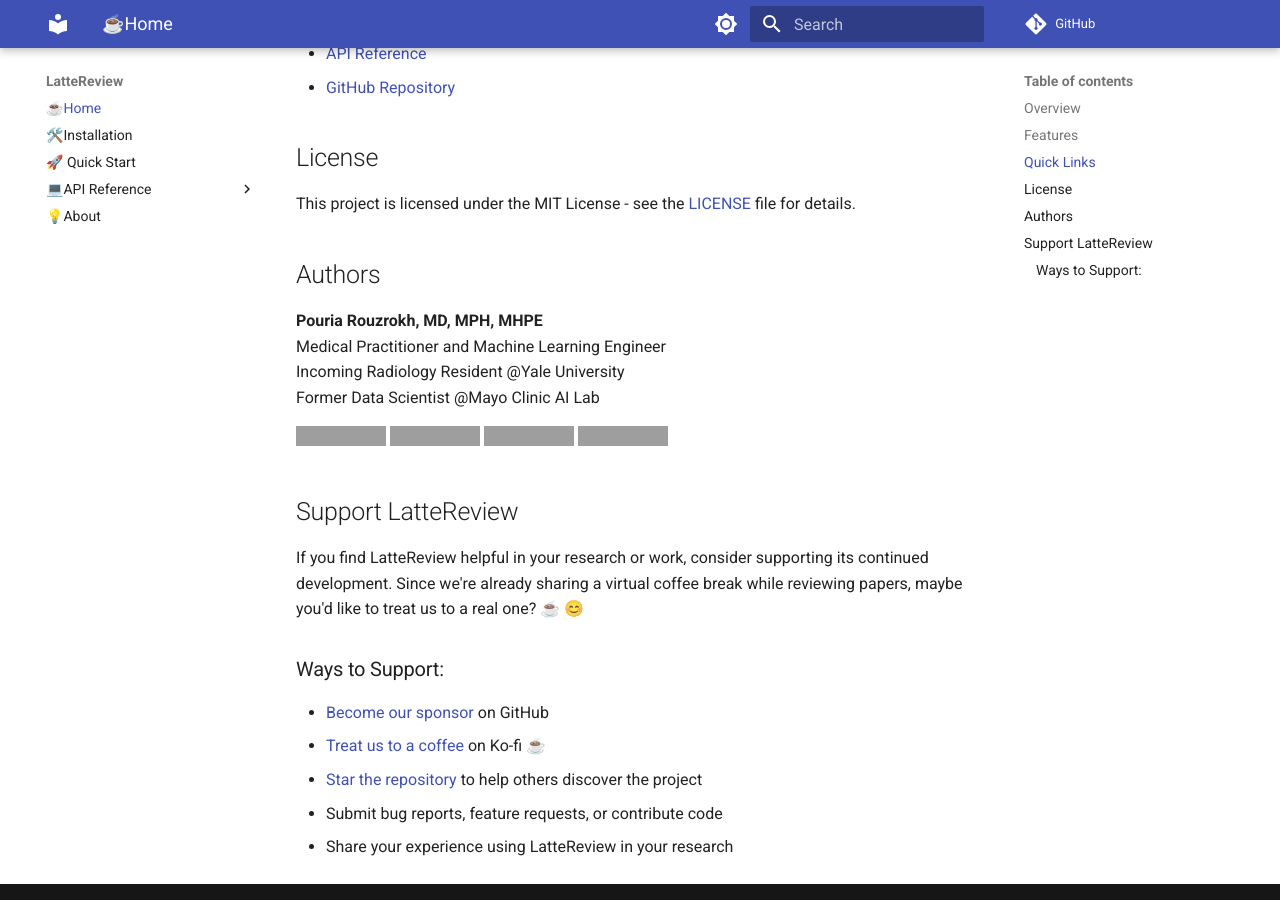
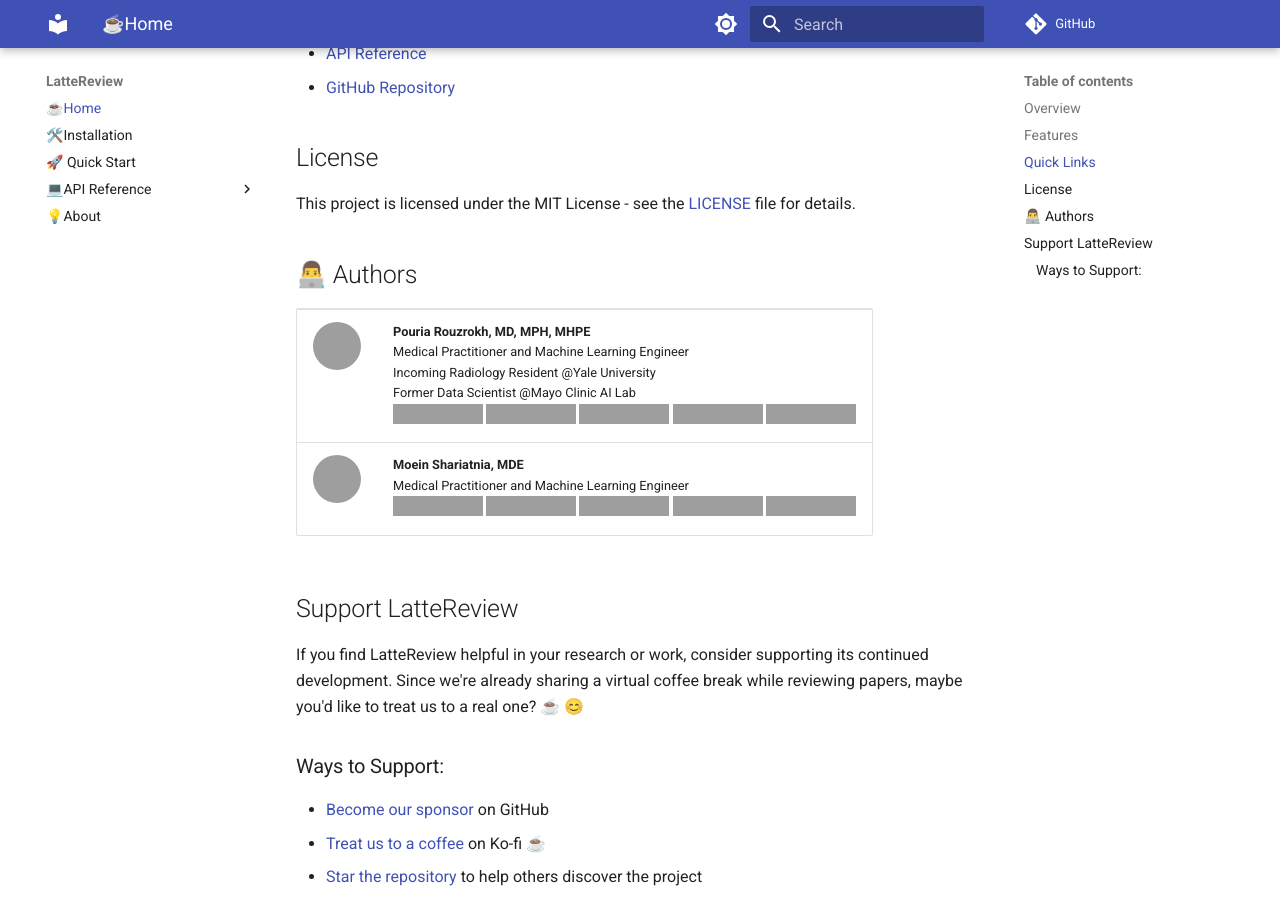
Before and after one commit to kevinchung58/LatteReview, an MkDocs documentation site: the page built from docs/index.md, in a window 1280 px wide and 900 px high, scrolled down 1564 px. Built offline with MkDocs 1.6.1 and Material for MkDocs 9.7.7, drawn with Linux system fonts in a browser that asks for light colours; comment, search, counter and statistics services are not loaded; grey boxes are pictures that could not be loaded.

Commit message:
updated the index.md

```diff
--- a/docs/index.md
+++ b/docs/index.md
@@ -44,17 +44,61 @@
 
 This project is licensed under the MIT License - see the [LICENSE](https://github.com/PouriaRouzrokh/LatteReview/blob/main/LICENSE) file for details.
 
-## Authors
+## 👨‍💻 Authors
 
-**Pouria Rouzrokh, MD, MPH, MHPE**
-Medical Practitioner and Machine Learning Engineer
-Incoming Radiology Resident @Yale University
-Former Data Scientist @Mayo Clinic AI Lab
+<table border="0">
+<tr>
+<td style="width: 80px;">
+<img src="https://github.com/PouriaRouzrokh.png?size=80" alt="Pouria Rouzrokh" style="border-radius: 50%;" />
+</td>
+<td>
+<strong>Pouria Rouzrokh, MD, MPH, MHPE</strong><br>
+Medical Practitioner and Machine Learning Engineer<br>
+Incoming Radiology Resident @Yale University<br>
+Former Data Scientist @Mayo Clinic AI Lab<br>
+<a href="https://x.com/prouzrokh">
+  <img src="https://img.shields.io/twitter/follow/prouzrokh?style=social" alt="Twitter Follow" />
+</a>
+<a href="https://linkedin.com/in/pouria-rouzrokh">
+  <img src="https://img.shields.io/badge/LinkedIn-Connect-blue" alt="LinkedIn" />
+</a>
+<a href="https://scholar.google.com/citations?user=Ksv9I0sAAAAJ&hl=en">
+  <img src="https://img.shields.io/badge/Google%20Scholar-Profile-green" alt="Google Scholar" />
+</a>
+<a href="https://github.com/PouriaRouzrokh">
+  <img src="https://img.shields.io/badge/GitHub-Profile-black" alt="GitHub" />
+</a>
+<a href="mailto:po.rouzrokh@gmail.com">
+  <img src="https://img.shields.io/badge/Email-Contact-red" alt="Email" />
+</a>
+</td>
+</tr>
 
-[![Twitter Follow](https://img.shields.io/twitter/follow/prouzrokh?style=social)](https://twitter.com/prouzrokh)
-[![LinkedIn](https://img.shields.io/badge/LinkedIn-Connect-blue)](https://linkedin.com/in/pouria-rouzrokh)
-[![Google Scholar](https://img.shields.io/badge/Google%20Scholar-Profile-green)](https://scholar.google.com/citations?user=Ksv9I0sAAAAJ&hl=en)
-[![Email](https://img.shields.io/badge/Email-Contact-red)](mailto:po.rouzrokh@gmail.com)
+<tr>
+<td style="width: 80px;">
+<img src="https://github.com/moein-shariatnia.png?size=80" alt="Moein Shariatnia" style="border-radius: 50%;" />
+</td>
+<td>
+<strong>Moein Shariatnia, MDE</strong><br>
+Medical Practitioner and Machine Learning Engineer<br>
+<a href="https://x.com/MoeinShariatnia">
+  <img src="https://img.shields.io/twitter/follow/MoeinShariatnia?style=social" alt="Twitter Follow" />
+</a>
+<a href="https://www.linkedin.com/in/moein-shariatnia">
+  <img src="https://img.shields.io/badge/LinkedIn-Connect-blue" alt="LinkedIn" />
+</a>
+<a href="https://scholar.google.com/citations?user=YLHsTOUAAAAJ&hl=en">
+  <img src="https://img.shields.io/badge/Google%20Scholar-Profile-green" alt="Google Scholar" />
+</a>
+<a href="https://github.com/moein-shariatnia">
+  <img src="https://img.shields.io/badge/GitHub-Profile-black" alt="GitHub" />
+</a>
+<a href="mailto:moein.shariatnia@gmail.com">
+  <img src="https://img.shields.io/badge/Email-Contact-red" alt="Email" />
+</a>
+</td>
+</tr>
+</table>
 
 ## Support LatteReview
 
```
Also changed, not shown: _version.py (line endings or trailing spaces).
